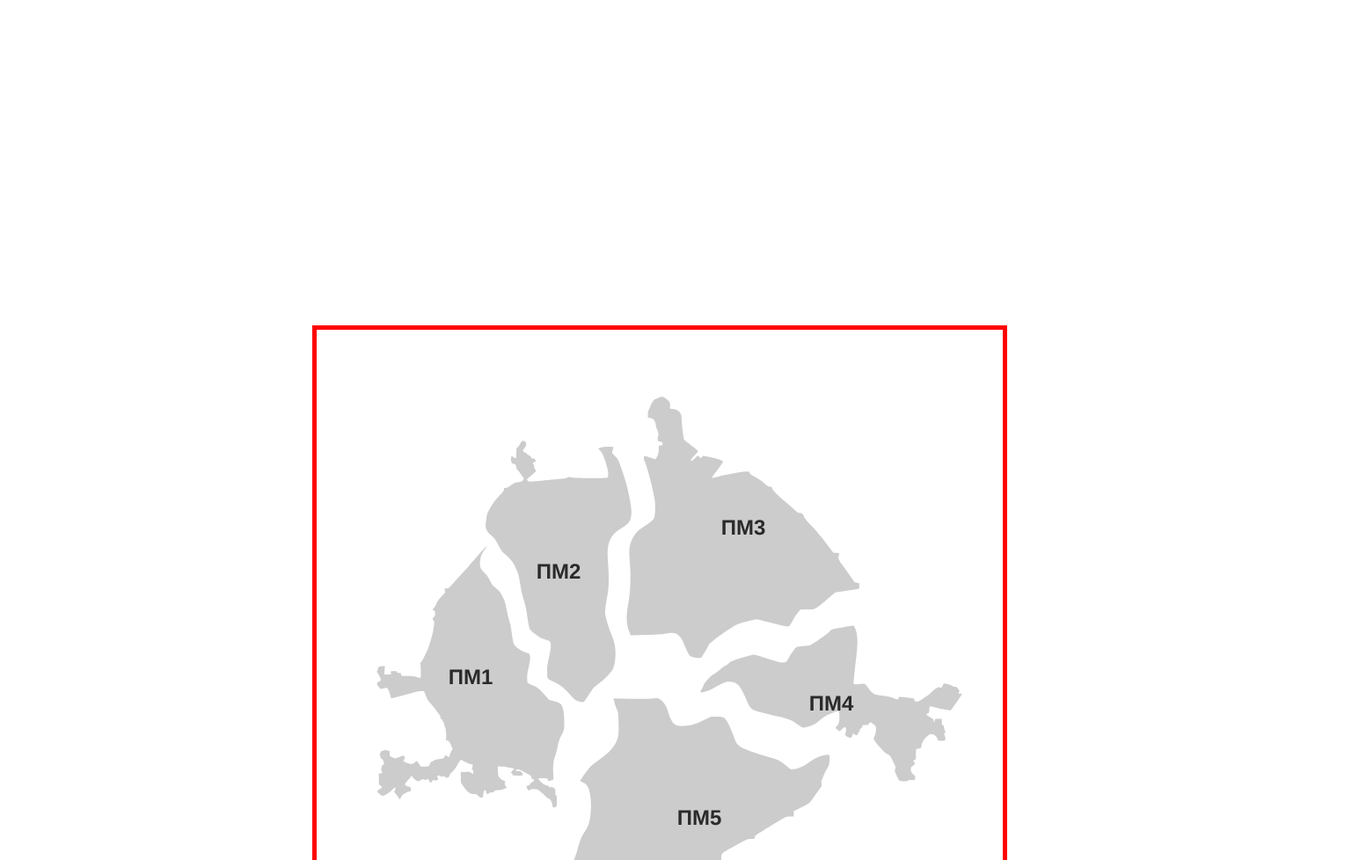
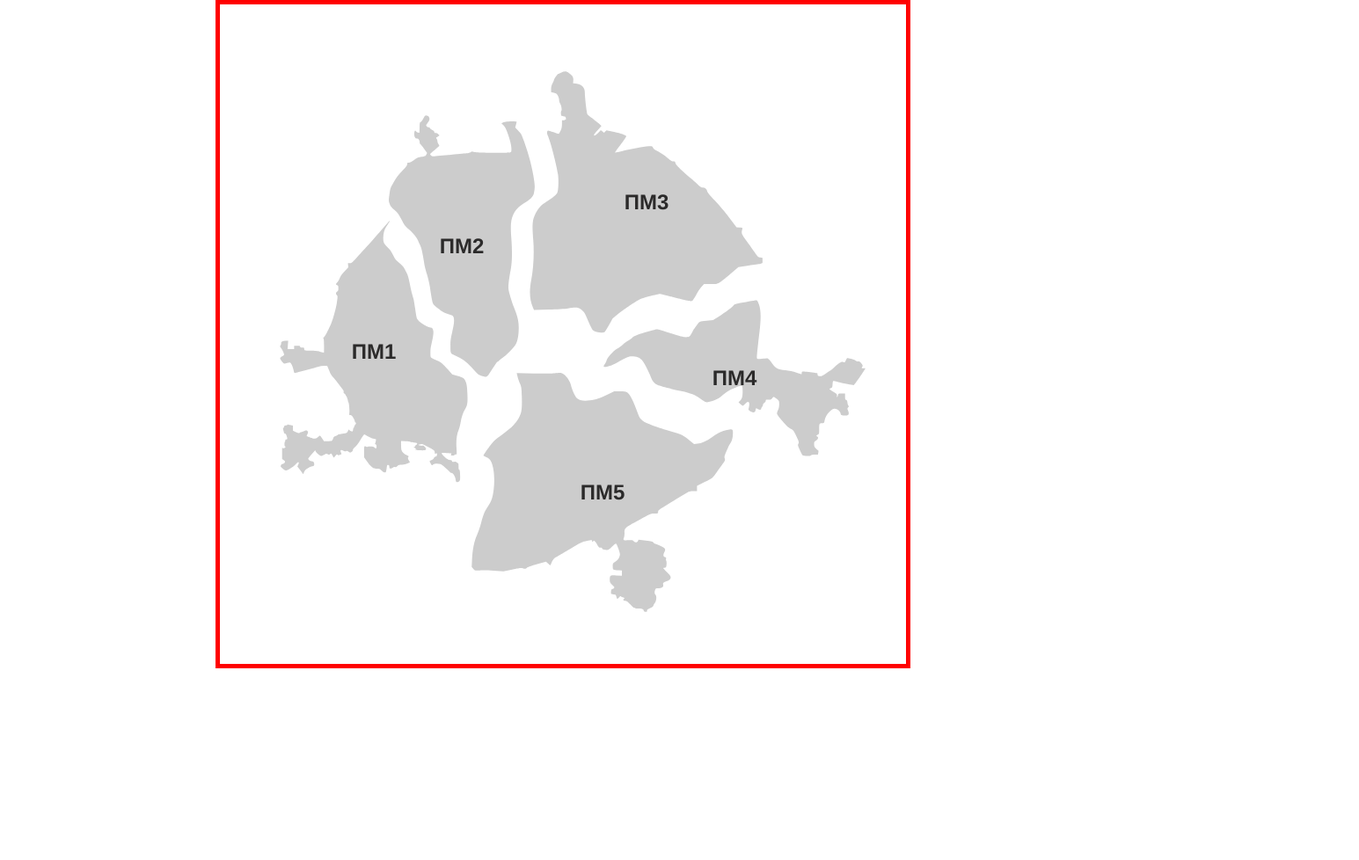
Before and after one commit to piy-bebe/map, a plain HTML site: page index.html in a window 1280 px wide. Shown: the top 978 px of the page at 88% size, 1545 px wide, since content can reach past the window. After the commit the page ends 800 px from the top, so only its background shows below. Drawn offline with Linux system fonts and the light colour scheme.

Commit message:
Add files via upload

```diff
--- a/index.css
+++ b/index.css
@@ -6,10 +6,9 @@ body {
   margin: 0;
 
   justify-content: center;
-  align-items: center;
 
-  height: 1500px;
-  width: 1500px;
+  height: 100vh;
+  width: 100%;
 }
 
 .map__container {
@@ -19,7 +18,6 @@ body {
   height: 750px;
   border: 5px solid red;
   display: flex;
-  margin: 0 400px;
 }
 
 .map__block {
--- a/index.html
+++ b/index.html
@@ -2,7 +2,7 @@
 <html lang="en">
   <head>
     <meta charset="UTF-8" />
-    <meta name="viewport" content="width=device-width, initial-scale=1.0" />
+
     <link rel="stylesheet" href="index.css" />
     <title>Document</title>
   </head>
```
